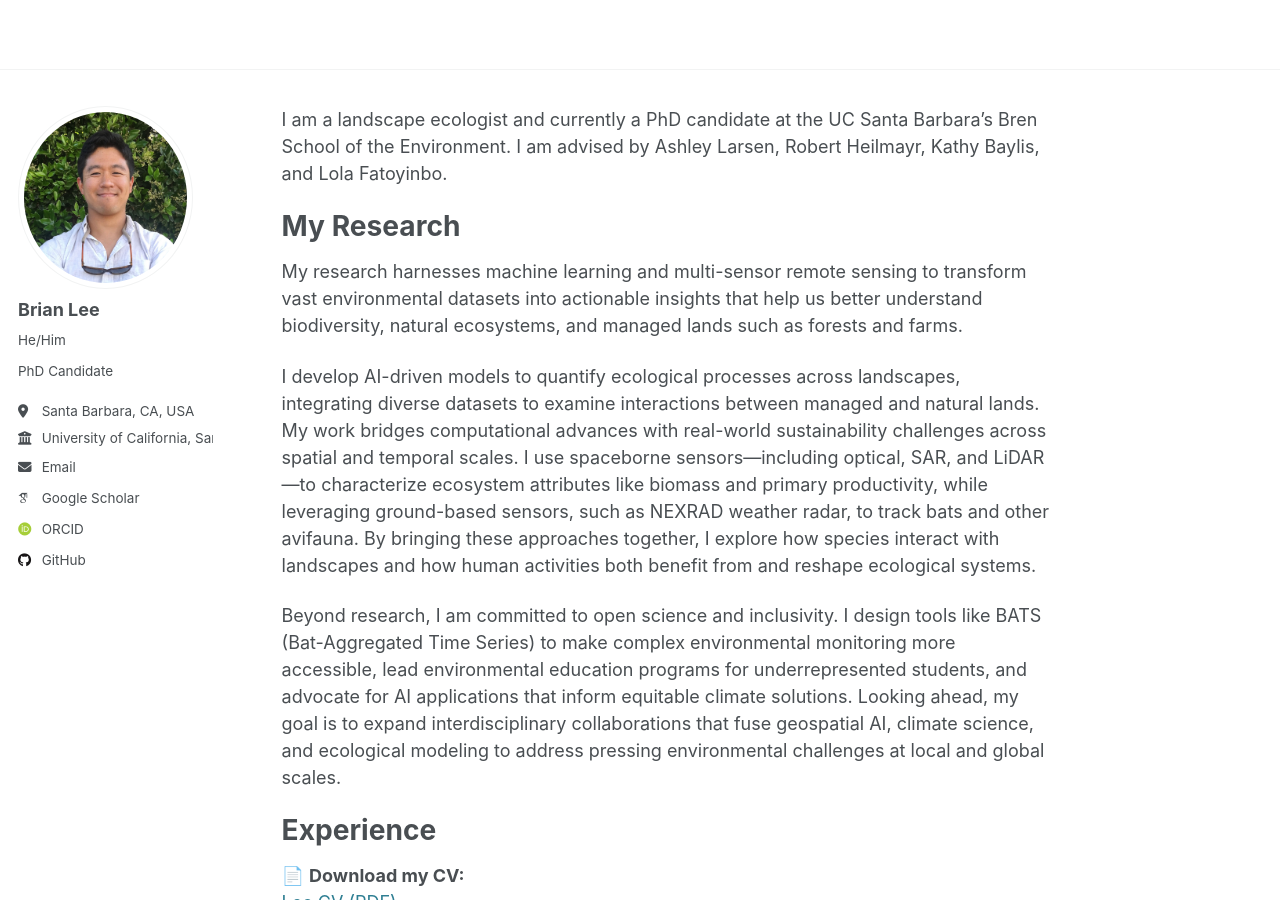
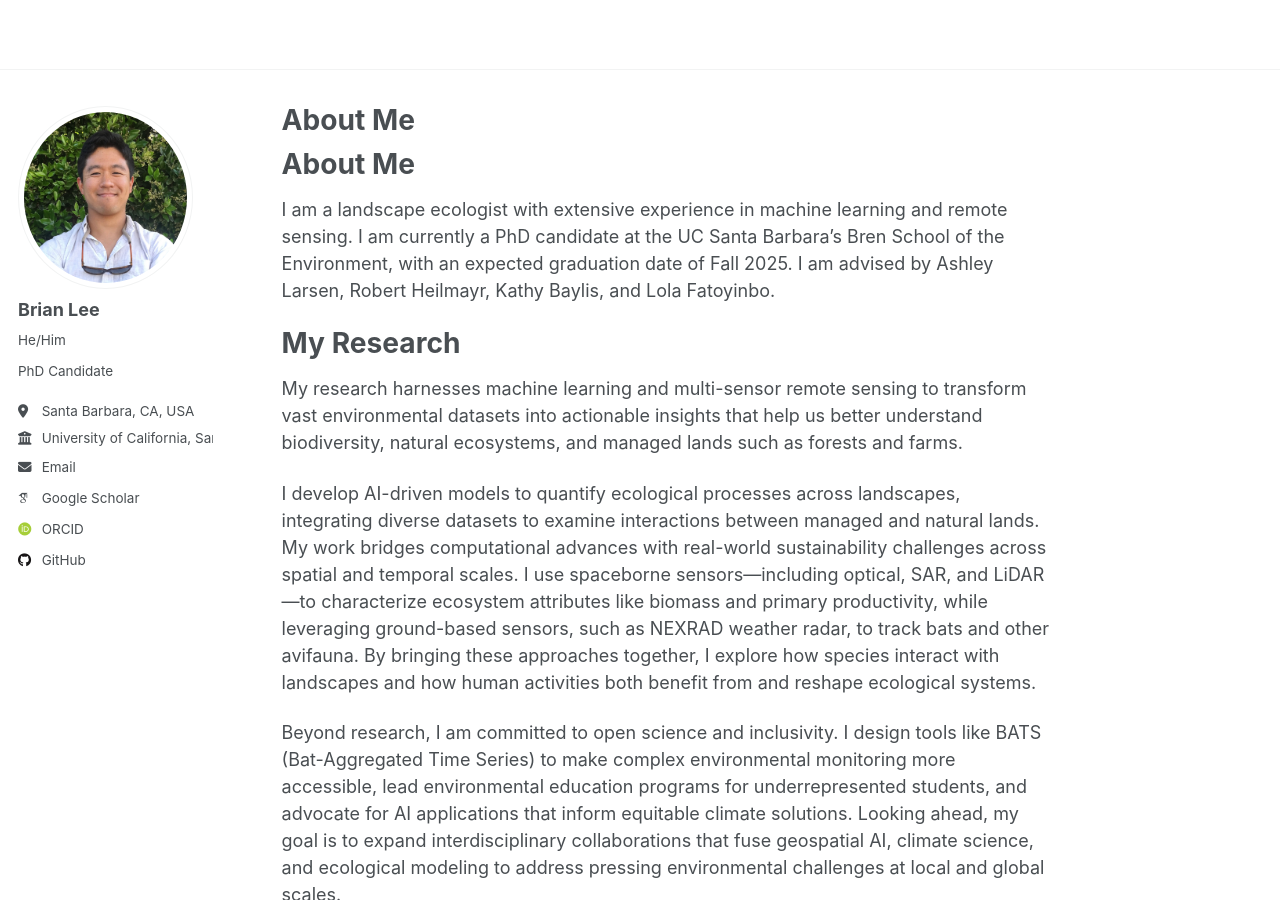
Before and after one commit to bhyleee/bhyleee.github.io, a Jekyll site: the page built from _pages/about.md, in a window 1280 px wide and 900 px high. Built offline with Jekyll 4.4.1, drawn with Linux system fonts in a browser that asks for light colours; some web fonts are replaced; our own code applies the rules of GitHub Pages for plain Markdown files.

Commit message:
about me

```diff
--- a/_pages/about.md
+++ b/_pages/about.md
@@ -8,7 +8,10 @@ redirect_from:
 google_site_verification: "<meta name="google-site-verification" content="wrrRXKxV5C1YMC8y8tcza0SkRHxqJNsNzjYscsU5VLw" />"
 ---
 
-I am a landscape ecologist and currently a PhD candidate at the UC Santa Barbara's Bren School of the Environment. I am advised by Ashley Larsen, Robert Heilmayr, Kathy Baylis, and Lola Fatoyinbo.
+About Me
+=====
+I am a landscape ecologist with extensive experience in machine learning and remote sensing. I am currently a PhD candidate at the UC Santa Barbara's Bren School of the Environment, with an expected graduation date of Fall 2025. I am advised by Ashley Larsen, Robert Heilmayr, Kathy Baylis, and Lola Fatoyinbo.
+
 
 My Research
 ======
```
